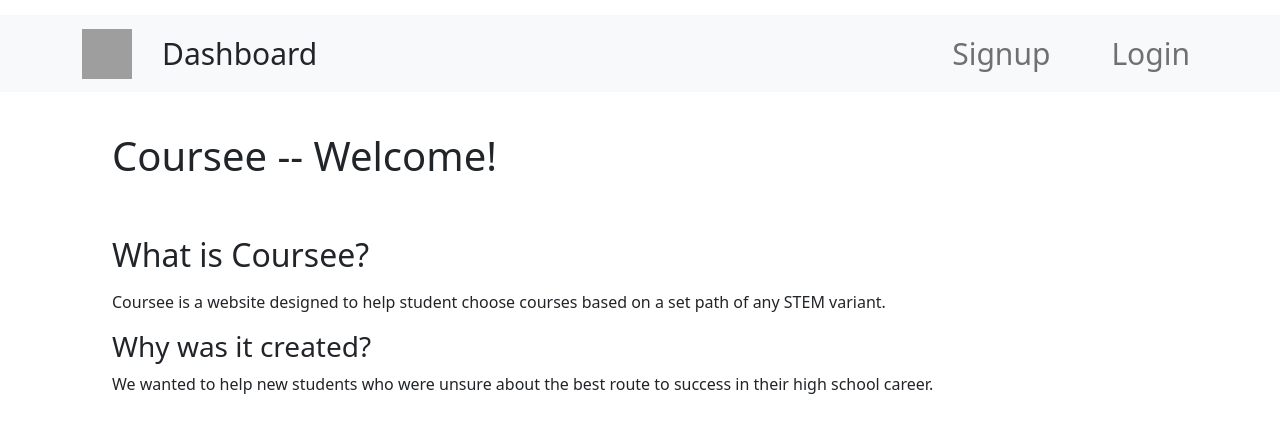
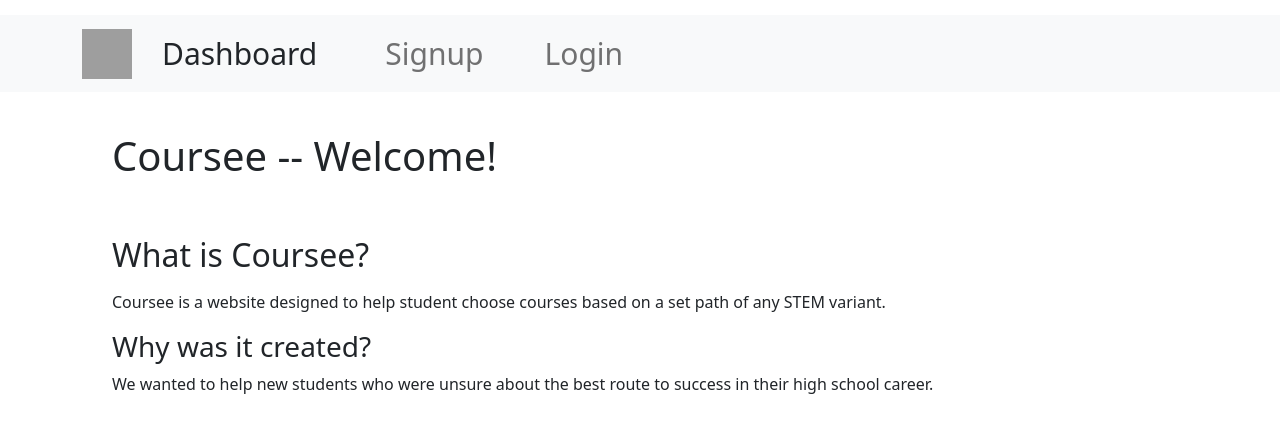
Before and after one commit to ryanlei2/sleep, a Next.js app: page / in a window 1280 px wide. Shown: the top 432 px of the page. Built offline with nearby package versions, Linux system fonts and the light colour scheme; no server answers; grey boxes are pictures that could not be loaded.

Commit message:
right align logout button

```diff
--- a/components/Navbar.tsx
+++ b/components/Navbar.tsx
@@ -19,18 +19,18 @@ const NavbarComp = () => {
         </Link>
         <Navbar.Toggle aria-controls="basic-navbar-nav" />
         <Navbar.Collapse id="basic-navbar-nav">
-          <Nav className="ms-auto">
+          <Nav className='container-fluid'>
             {user ? (
-              <div className='logOutBtn'>
+              <Nav.Item className="ms-auto">
                 <Nav.Link
                   onClick={() => {
                     logout()
                     router.push('/login')
                   }}
                 >
-                  &emsp;Logout
+                  Logout
                 </Nav.Link>
-              </div>
+              </Nav.Item>
             ) : (
               <>
                 <Link href="/signup" passHref>
--- a/styles/globals.css
+++ b/styles/globals.css
@@ -18,7 +18,7 @@ body {
 }
 
 .logOutBtn {
-  margin-left: 600px;
+  /* margin-left: 600px; */
 }
 
 .survey {
```
